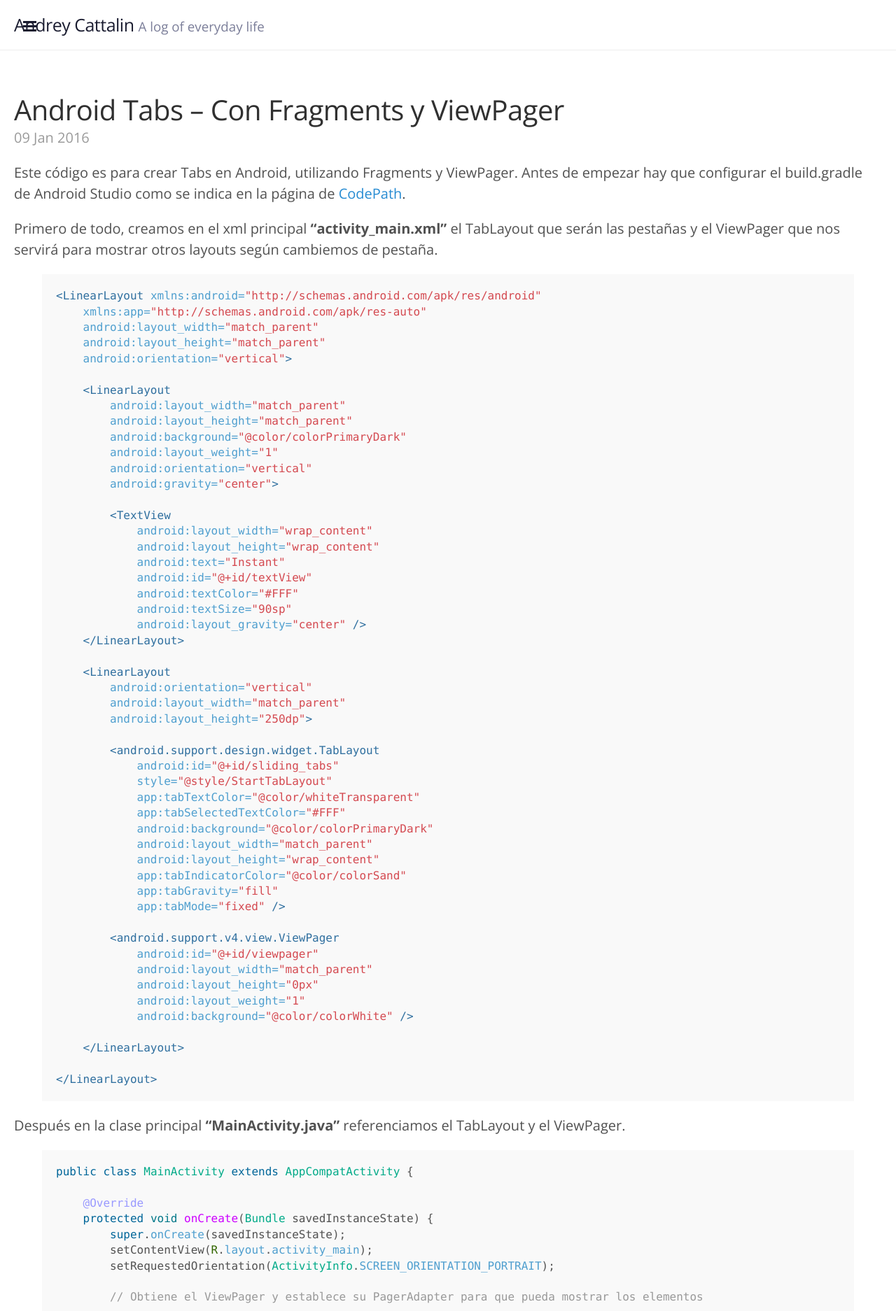
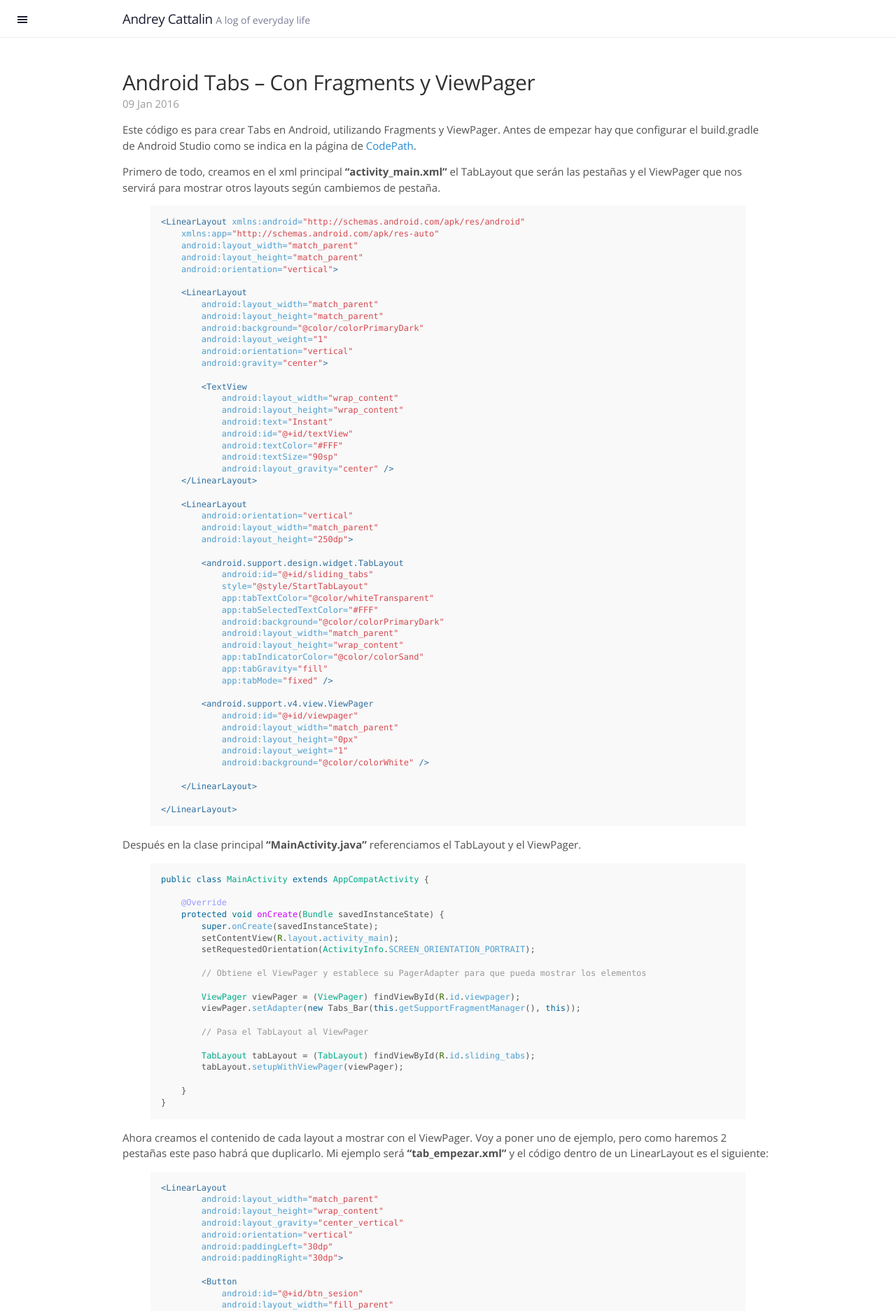
Before and after one commit to andreycattalin/andreycattalin.github.io, a Jekyll site: the page built from index.html, in a window 1280 px wide. Shown: the top 1874 px of the page at 70% size. Built offline with Jekyll 4.4.1, drawn with Linux system fonts in a browser that asks for light colours; the list of posts is cut into pages by our own code.

Commit message:
Update poole.css

```diff
--- a/public/css/poole.css
+++ b/public/css/poole.css
@@ -54,7 +54,7 @@ html {
 }
 @media (min-width: 38rem) {
   html {
-    font-size: 20px;
+    font-size: 15px;
   }
 }
 
```
